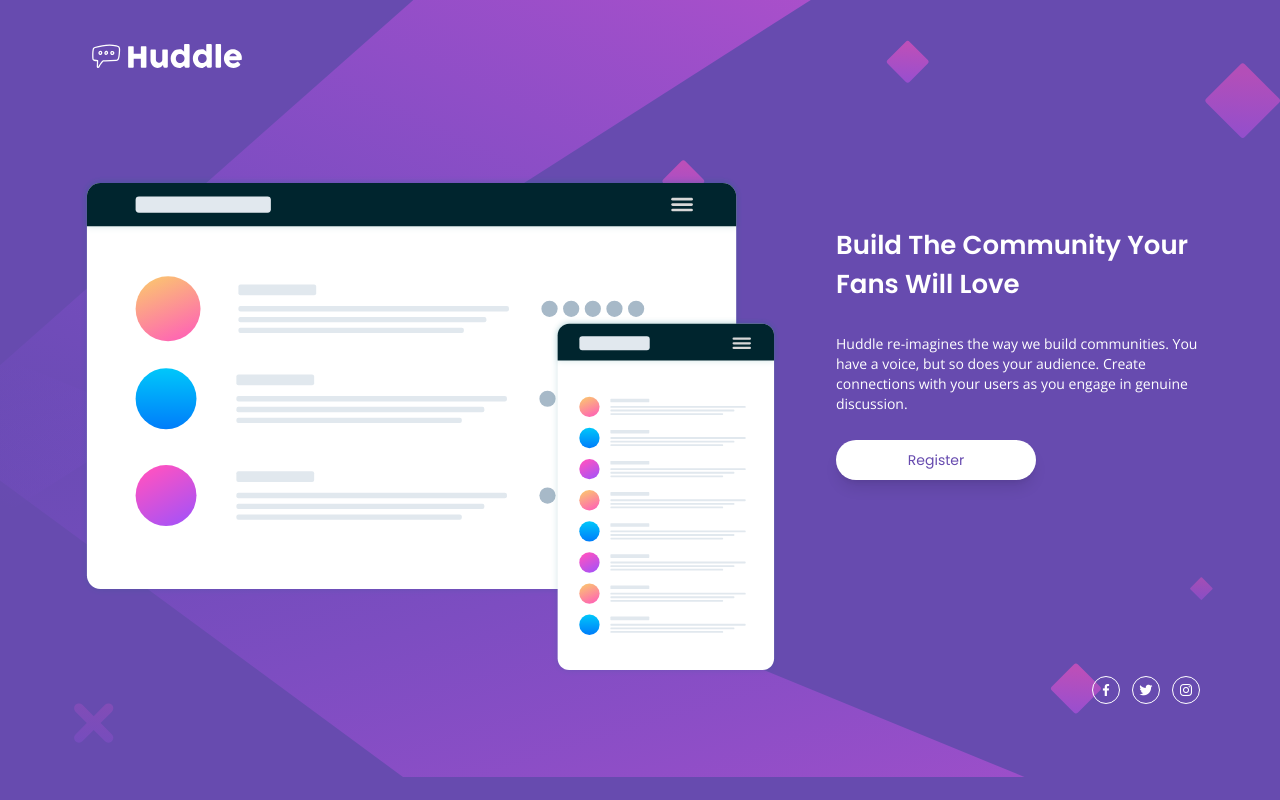
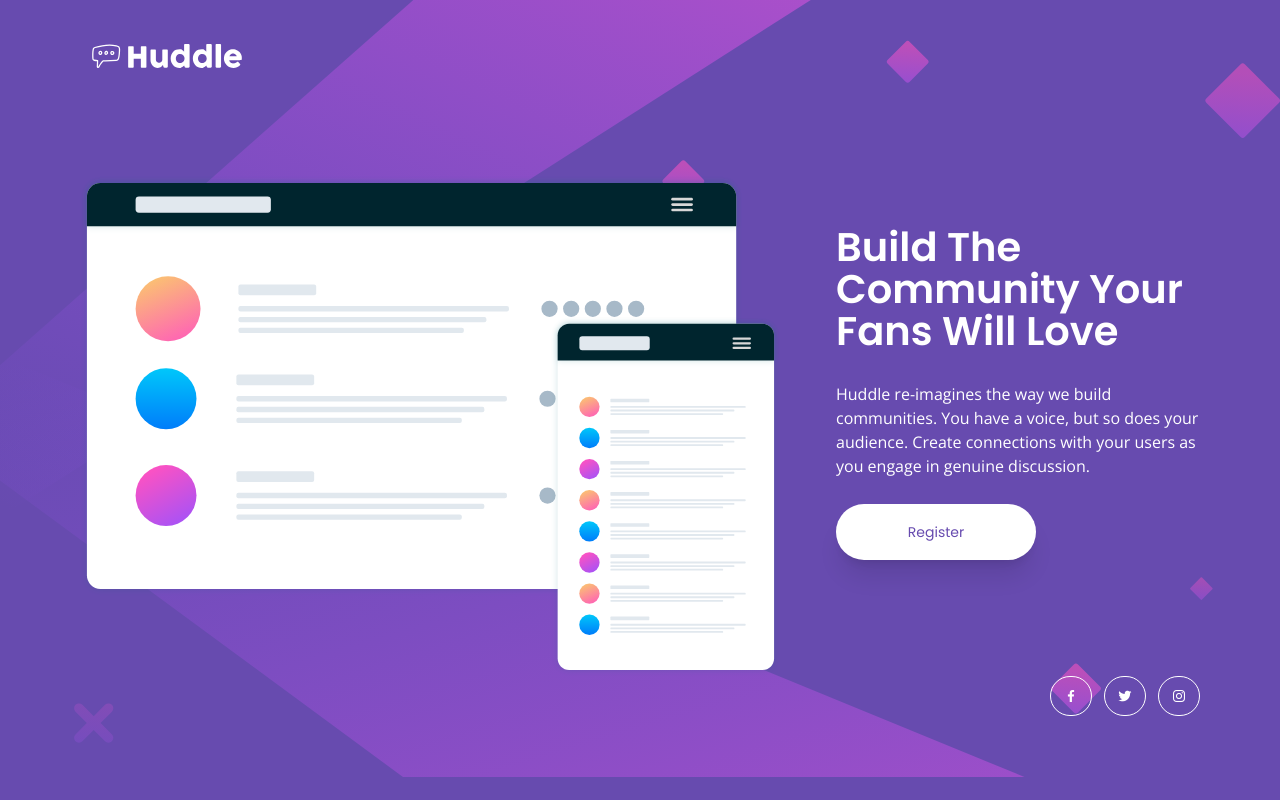
Before and after one commit to juanDavidCastro1/huddle-landing-page-with-single-introductory-section-master, a website: page index.html in a window 1280 px wide. Drawn offline with nearby package versions, Linux system fonts and the light colour scheme.

Commit message:
second commit

```diff
--- a/index.html
+++ b/index.html
@@ -55,17 +55,17 @@
           class="text-center lg:text-left mt-[65px] lg:mt-[50px] flex-1 lg:max-w-[500px]"
         >
           <h1
-            class="text-white font-semibold font-Poppins text-2lg text-[26px]"
+            class="text-white font-semibold font-Poppins text-2xl lg:text-[40px] leading-[42px]"
           >
             Build The Community Your Fans Will Love
           </h1>
-          <p class="mt-[30px] text-white font-OpenSans text-base lg:text-sm">
+          <p class="mt-[30px] text-white font-OpenSans text-base lg:text-base">
             Huddle re-imagines the way we build communities. You have a voice,
             but so does your audience. Create connections with your users as you
             engage in genuine discussion.
           </p>
           <button
-            class="mt-[26px] w-[240px] h-[40px] bg-white rounded-full text-Violet font-Poppins shadow-lg mb-5 text-sm hover:bg-SoftMagenta hover:text-white transition-colors lg:w-[200px]"
+            class="mt-[26px] w-[240px] h-[40px] lg:h-[56px] bg-white rounded-full text-Violet font-Poppins shadow-xl mb-5 text-sm hover:bg-SoftMagenta hover:text-white transition-colors lg:w-[200px]"
           >
             Register
           </button>
@@ -74,21 +74,21 @@
       <footer class="flex justify-center gap-3 pb-10 lg:justify-end">
         <a
           href="#"
-          class="w-7 h-7 rounded-full border border-white flex items-center justify-center font-bold text-white hover:text-SoftMagenta hover:border-SoftMagenta transition-colors"
+          class="w-7 h-7 lg:w-[42px] lg:h-[40px] rounded-full border border-white flex items-center justify-center font-bold text-white hover:text-SoftMagenta hover:border-SoftMagenta transition-colors"
         >
           <i class="bx bxl-facebook"></i>
         </a>
 
         <a
           href="#"
-          class="w-7 h-7 rounded-full border border-white flex items-center justify-center font-bold text-white hover:text-SoftMagenta hover:border-SoftMagenta transition-colors"
+          class="w-7 h-7 lg:w-[42px] lg:h-[40px] rounded-full border border-white flex items-center justify-center font-bold text-white hover:text-SoftMagenta hover:border-SoftMagenta transition-colors"
         >
           <i class="bx bxl-twitter"></i>
         </a>
 
         <a
           href="#"
-          class="w-7 h-7 rounded-full border border-white flex items-center justify-center font-bold text-white hover:text-SoftMagenta hover:border-SoftMagenta transition-colors"
+          class="w-7 h-7 lg:w-[42px] lg:h-[40px] rounded-full border border-white flex items-center justify-center font-bold text-white hover:text-SoftMagenta hover:border-SoftMagenta transition-colors"
         >
           <i class="bx bxl-instagram"></i>
         </a>
```
Also changed, not shown: output.css.
